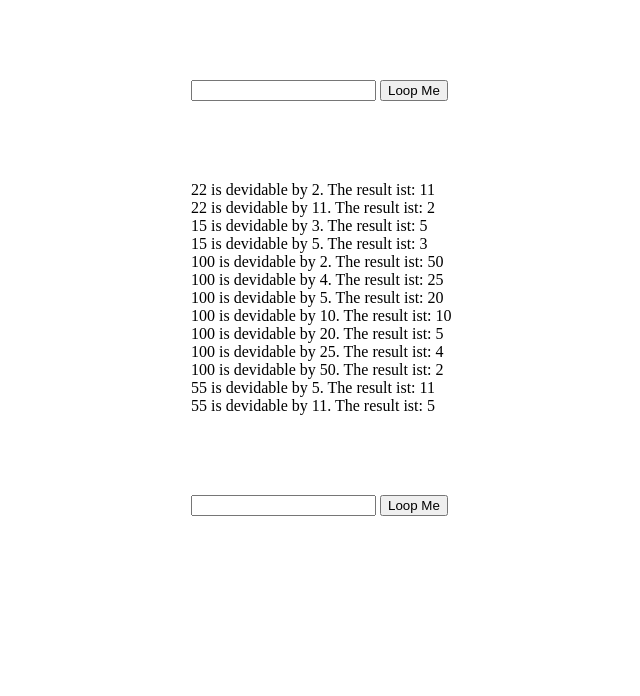
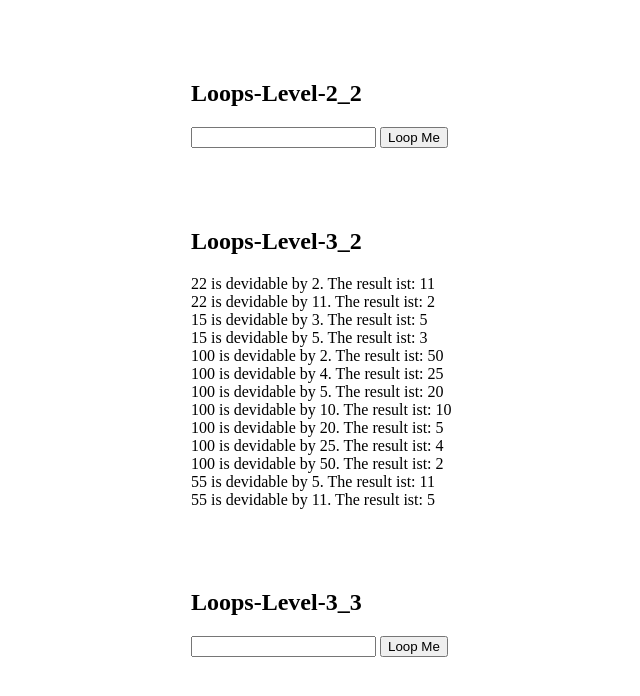
Before and after one commit to huangrunhong/31_Aufgaben_lvl_2-3, a plain HTML site: page index.html in a window 1280 px wide. Shown: the whole page, without its empty margins (289-929 px from the left). Drawn offline with Linux system fonts and the light colour scheme.

Commit message:
add title

```diff
--- a/index.html
+++ b/index.html
@@ -13,14 +13,18 @@
   </head>
   <body>
     <section>
+      <h1>Loops-Level-2_2</h1>
       <form>
         <input type="number" id="numInput" />
         <input type="button" value="Loop Me" onclick="loopMe()" />
       </form>
       <h2 style="color: yellowgreen" id="resultOutput"></h2>
     </section>
-    <section id="lvl2"></section>
+    <section id="lvl2">
+      <h1>Loops-Level-3_2</h1>
+    </section>
     <section>
+      <h1>Loops-Level-3_3</h1>
       <form>
         <input type="number" id="numInput2" />
         <input type="button" value="Loop Me" onclick="loopMe2()" />
```
Also changed, not shown: Loops-Level-3_3/assets/js/main.js (added, +16 -0 lines).
